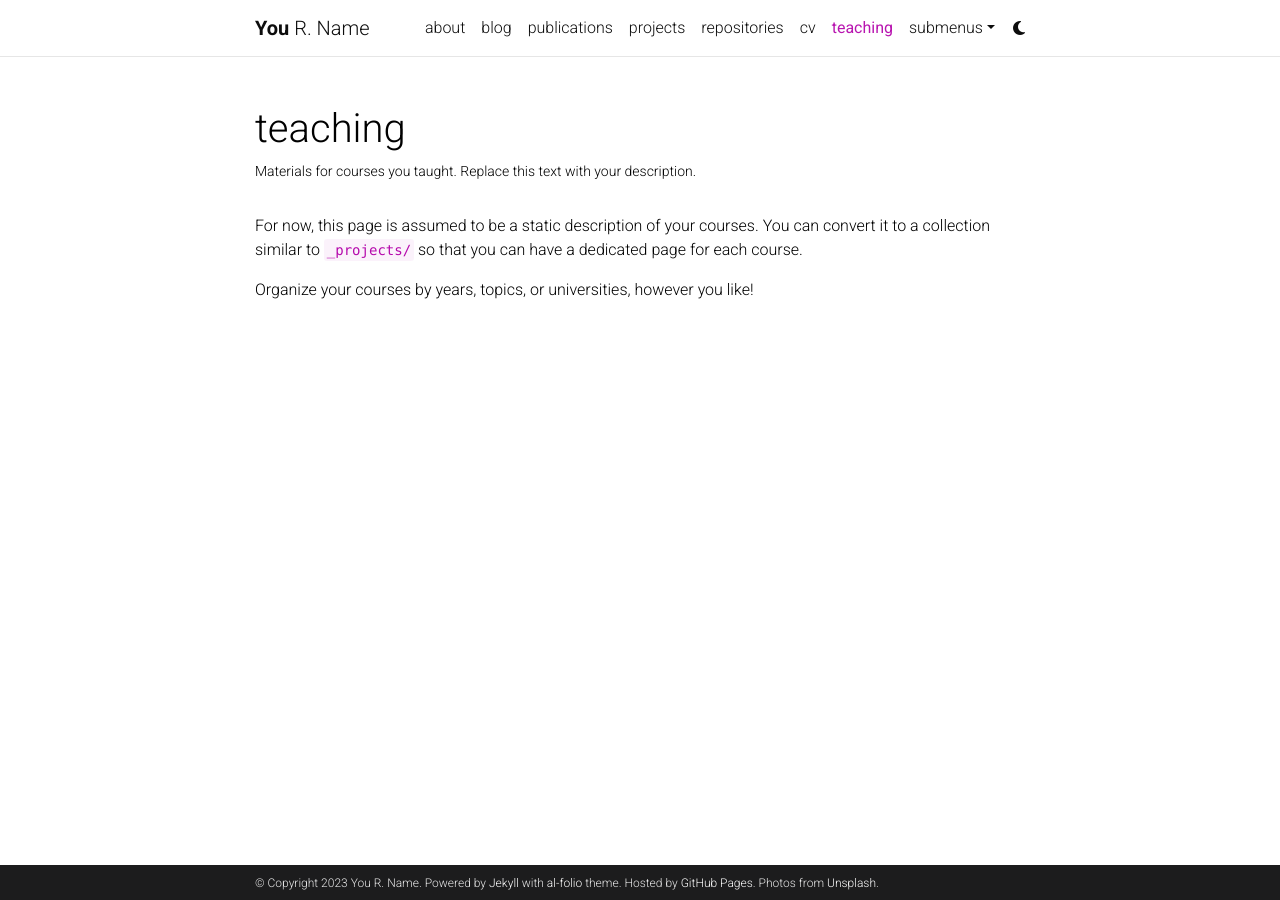
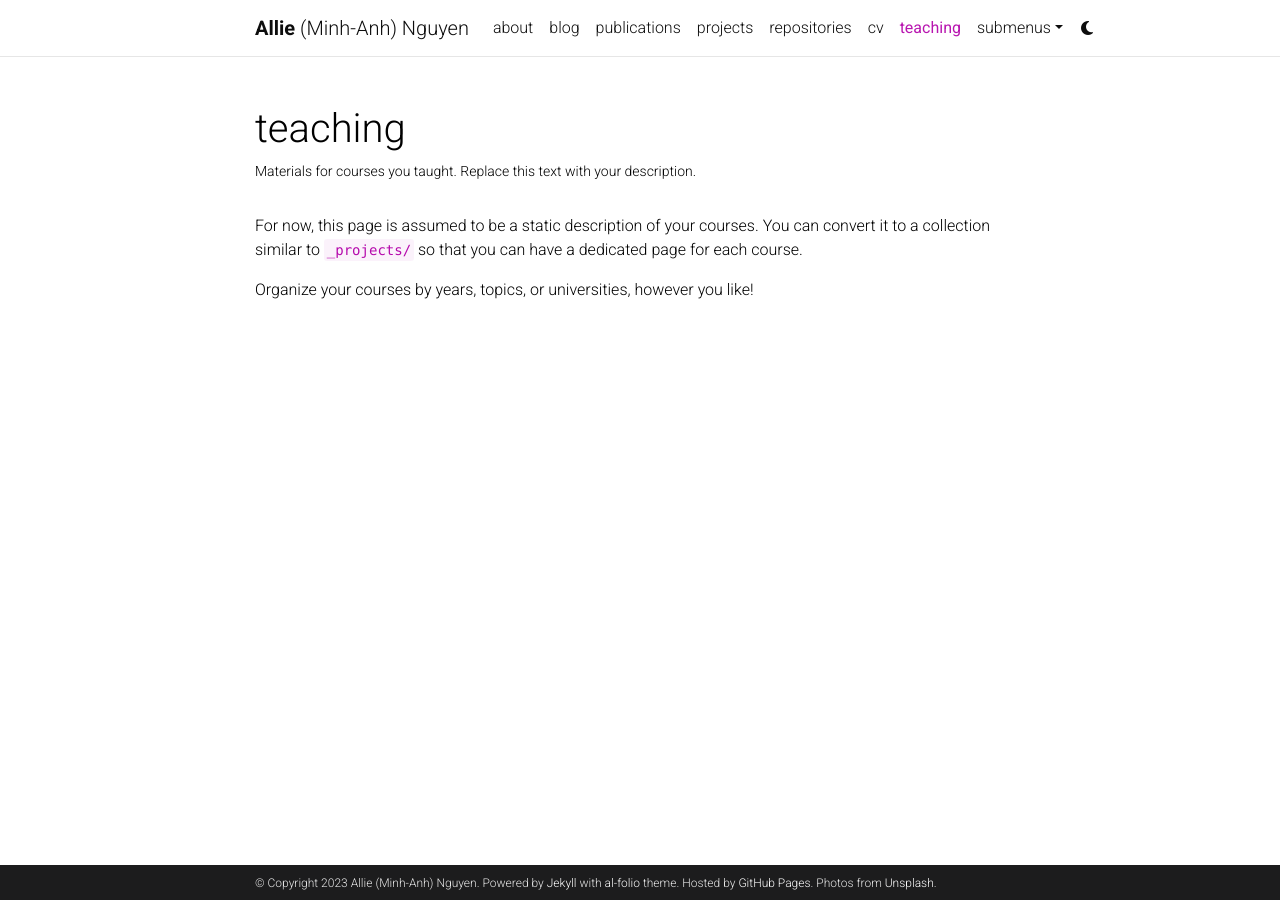
Before and after one commit to alliemnguyen/alliemnguyen.github.io, a Jekyll site: the page built from _pages/teaching.md, in a window 1280 px wide. Built offline with Jekyll 4.4.1, drawn with Linux system fonts in a browser that asks for light colours; comment, search, counter and statistics services are not loaded; a style sheet for code colours, icons or effects is not loaded.

Commit message:
Update _config.yml

```diff
--- a/_config.yml
+++ b/_config.yml
@@ -3,10 +3,10 @@
 # -----------------------------------------------------------------------------
 
 title: blank # the website title (if blank, full name will be used instead)
-first_name: You
-middle_name: R.
-last_name: Name
-email: you@example.com
+first_name: Allie
+middle_name: (Minh-Anh)
+last_name: Nguyen
+email: alliemnguyen@gmail.com
 description: > # the ">" symbol means to ignore newlines until "footer_text:"
   A simple, whitespace theme for academics. Based on [*folio](https://github.com/bogoli/-folio) design.
 footer_text: >
@@ -18,8 +18,8 @@
 lang: en # the language of your site (for example: en, fr, cn, ru, etc.)
 icon: ⚛️  # the emoji used as the favicon (alternatively, provide image name in /assets/img/)
 
-url: https://alshedivat.github.io # the base hostname & protocol for your site
-baseurl: /al-folio # the subpath of your site, e.g. /blog/
+url: https://alliemnguyen.github.io # the base hostname & protocol for your site
+baseurl: /alliemnguyen # the subpath of your site, e.g. /blog/
 last_updated: false # set to true if you want to display last updated in the footer
 impressum_path:  # set to path to include impressum link in the footer, use the same path as permalink in a page, helps to conform with EU GDPR
 
@@ -71,15 +71,11 @@
 # Social integration
 # -----------------------------------------------------------------------------
 
-github_username: # your GitHub user name
-gitlab_username: # your GitLab user name
+github_username: alliemnguyen
 twitter_username: # your Twitter handle
-mastodon_username: # your mastodon instance+username in the format instance.tld/@username
-linkedin_username: # your LinkedIn user name
-telegram_username: # your Telegram user name
+linkedin_username: allie-minhanh-nguyen
 scholar_userid: # your Google Scholar ID
 semanticscholar_id: # your Semantic Scholar ID
-whatsapp_number: # your WhatsApp number (full phone number in international format. Omit any zeroes, brackets, or dashes when adding the phone number in international format.)
 orcid_id: # your ORCID ID
 medium_username: # your Medium username
 quora_username: # your Quora username
```
